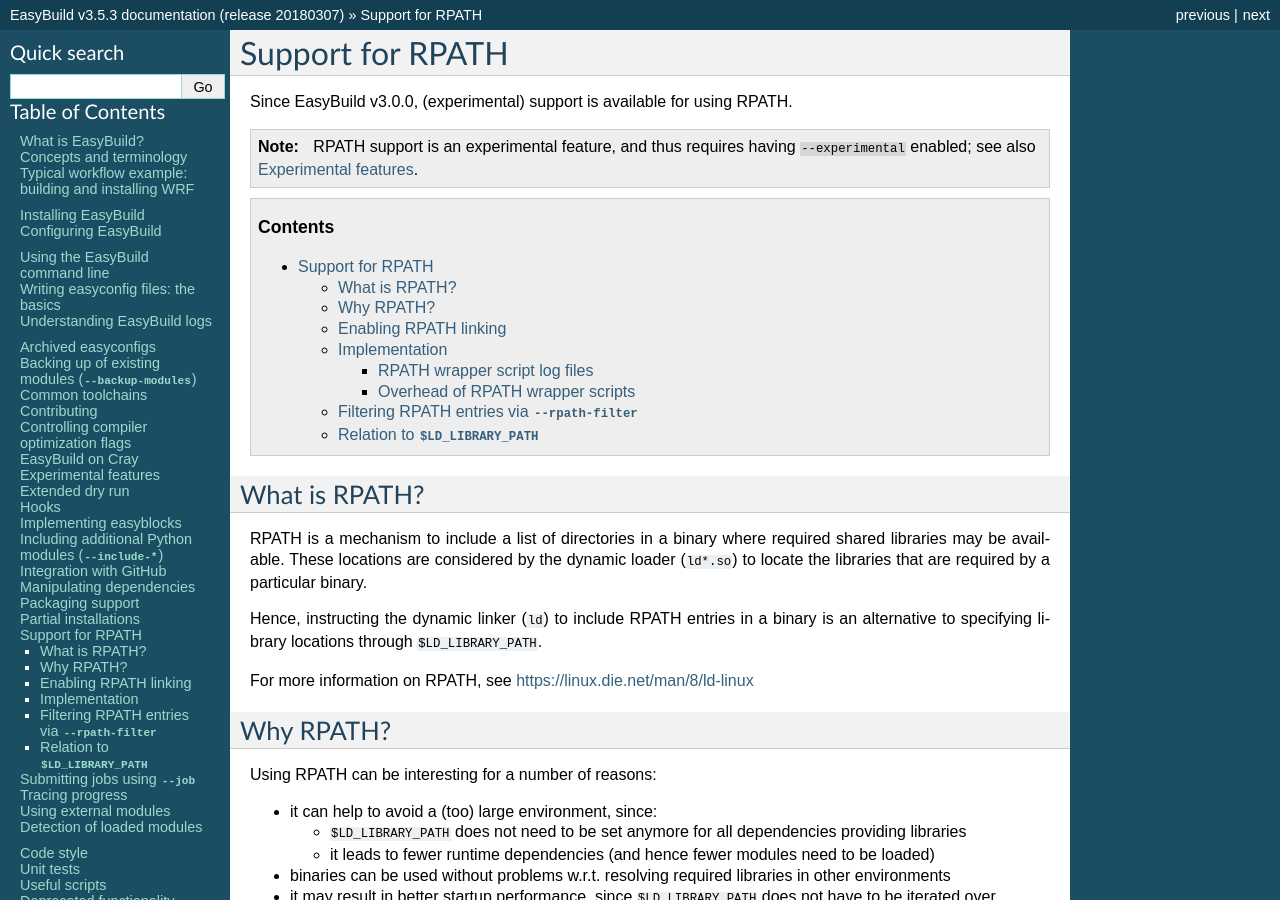
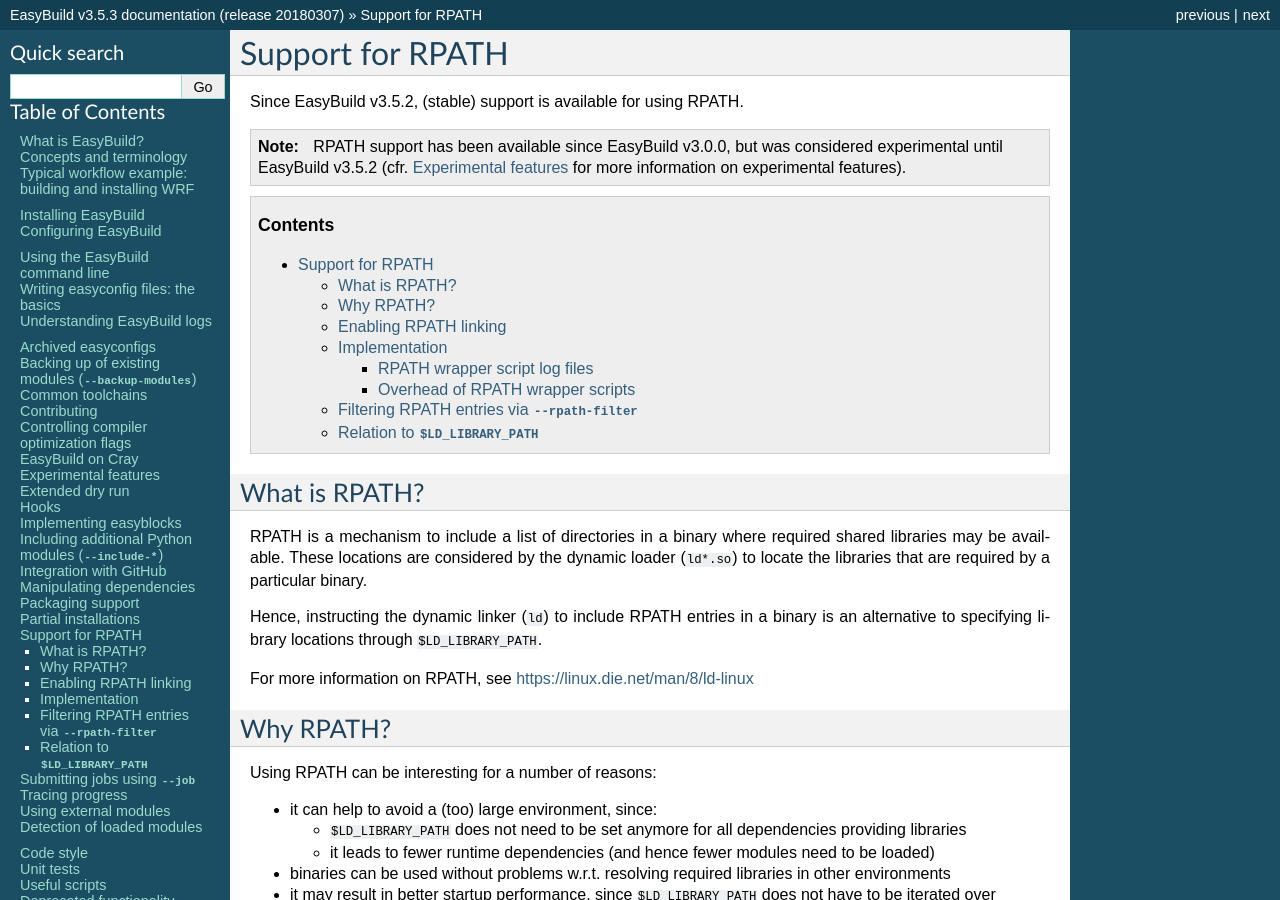
Before and after one commit to easybuilders/easybuild, a Sphinx documentation site: the page built from docs/RPATH-support.rst, in a window 1280 px wide and 900 px high. Built offline with Sphinx 7.4.7, drawn with Linux system fonts in a browser that asks for light colours; pages that are not in the unit, such as notebooks, are missing from menus.

Commit message:
clarify that RPATH support is now stable

```diff
--- a/docs/Experimental_features.rst
+++ b/docs/Experimental_features.rst
@@ -12,4 +12,3 @@
 Currently enabled experimental features include:
 
  * support for easyconfig files in YAML syntax (see :ref:`easyconfig_yeb_format`)
- * support for RPATH linking (see :ref:`rpath_support`)
--- a/docs/RPATH-support.rst
+++ b/docs/RPATH-support.rst
@@ -3,10 +3,10 @@
 Support for RPATH
 =================
 
-Since EasyBuild v3.0.0, (experimental) support is available for using RPATH.
+Since EasyBuild v3.5.2, (stable) support is available for using RPATH.
 
-.. note:: RPATH support is an experimental feature, and thus requires having ``--experimental`` enabled;
-          see also :ref:`experimental_features`.
+.. note:: RPATH support has been available since EasyBuild v3.0.0, but was considered experimental
+          until EasyBuild v3.5.2 (cfr. :ref:`experimental_features` for more information on experimental features).
 
 .. contents::
     :depth: 3
```
